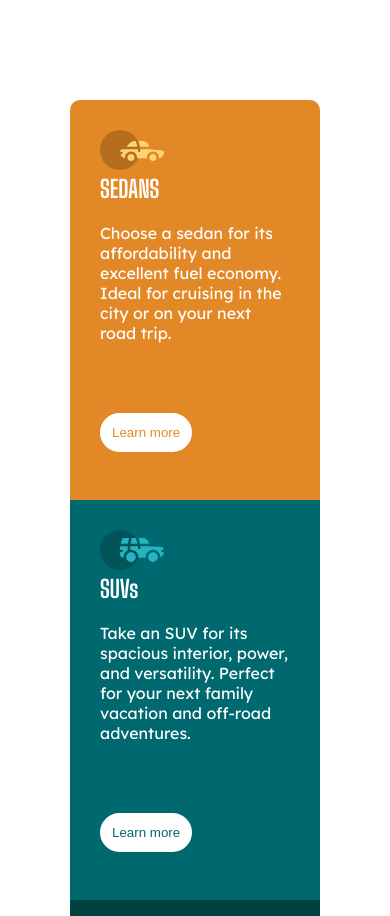
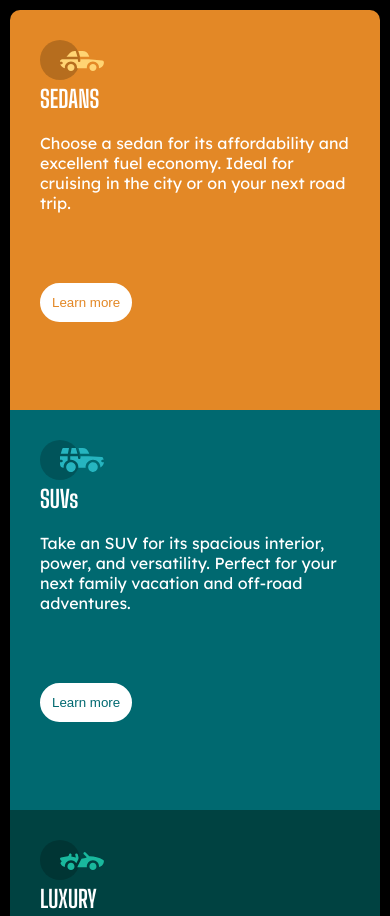
Before and after one commit to CrossBl4d3/3-column-preview-card-component-main, a plain HTML site: page index.html in a window 390 px wide. Shown: the top 916 px of the page. Drawn offline with Linux system fonts and the light colour scheme.

Commit message:
modifcations to code

```diff
--- a/index.html
+++ b/index.html
@@ -11,21 +11,21 @@
 <body>
   <main class="main">
 
-    <div class="sedans">
+    <div class="sedans align-cent">
     <img  class="car1" src="./images/icon-sedans.svg" alt="" ><br>
     <h2>SEDANS</h2> <br>
       <p>Choose a sedan for its affordability and excellent fuel economy. Ideal for cruising in the city
         or on your next road trip.</p>
       <a href="https://www.caranddriver.com/features/g27227136/best-sedans/"><button class="but">Learn more</button></a>
     </div>
-    <div class="suvs">
+    <div class="suvs align-cent">
       <img src="images/icon-suvs.svg" alt="">
       <h2>SUVs</h2> <br>
         <p>Take an SUV for its spacious interior, power, and versatility. Perfect for your next family vacation
           and off-road adventures.</p>
         <a href="https://www.caranddriver.com/features/g27257734/best-suvs/"><button class="but1">Learn more</button></a>
       </div>
-      <div class="luxury">
+      <div class="luxury align-cent">
         <img src="images/icon-luxury.svg" alt="">
         <h2>LUXURY</h2> <br>
           <p>Cruise in the best car brands without the bloated prices. Enjoy the enhanced comfort of a luxury
--- a/style.css
+++ b/style.css
@@ -11,6 +11,7 @@ body{
     display:grid;
     place-items: center;
     color: white;
+    background-color: black;
 }
 .main{
     width:fit-content;
@@ -85,18 +86,38 @@ body{
 h2{
     font-family: 'Big Shoulders Display', sans-serif;
 }
-@media (max-width:426px) {
+@media(max-width:769px){
+    .main{
+        padding: 20px;
+        margin-top: 0px;
+        height: auto;
+    }
+}
+
+
+@media (max-width:500px) {
     .main{
        flex-direction: column;
+       padding: 10px;
+       margin-top: 0px;
+
+
     }
     .sedans{
         border-top-right-radius: 10px;
         border-bottom-left-radius:0px ;
+
     }
     .luxury{
         border-bottom-left-radius: 10px;
         border-top-right-radius:0px ;
+
     }
+
+    .align-cent{
+        width: 100%;
+    }
+
 }
 .bor{
     display: flex;
```
